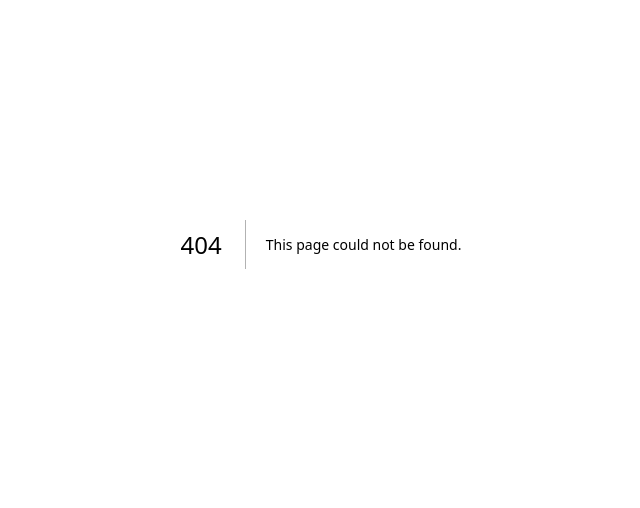
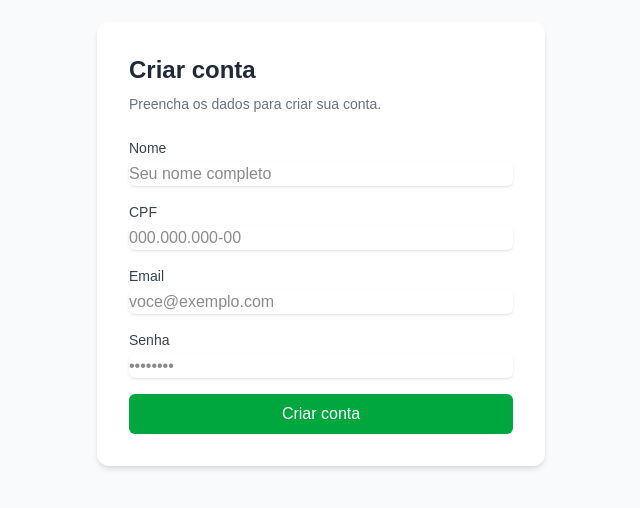
Before and after one commit to gabriel-gregori0/bank_project, a Next.js app in the folder bank_project-frontend/: page /register in a window 1280 px wide. Before the commit this address had no page. Shown: the part 156-664 px from the top of the page, without its empty margins (319-959 px from the left). Built offline with nearby package versions, Linux system fonts and the light colour scheme.

Commit message:
Creating register page

```diff
--- a/bank_project-frontend/src/app/login/page.tsx
+++ b/bank_project-frontend/src/app/login/page.tsx
@@ -22,7 +22,6 @@ export default function LoginPage() {
       return;
     }
 
-    // Aqui você chamaria sua API de autenticação. Por enquanto mostramos uma simulação.
     setSuccess("Login bem-sucedido (simulação).");
     console.log("Login submit", { email, password });
   };
@@ -82,7 +81,7 @@ export default function LoginPage() {
 
         <p className="text-center text-sm text-gray-600 mt-6">
           Ainda não tem conta?{' '}
-          <Link href="#" className="text-blue-600 hover:underline">Criar conta</Link>
+          <Link href="/register" className="text-blue-600 hover:underline">Criar conta</Link>
         </p>
       </div>
     </main>
--- /dev/null
+++ b/bank_project-frontend/src/app/register/page.tsx
@@ -0,0 +1,134 @@
+"use client";
+
+import React, { useState } from "react";
+import { useRouter } from "next/navigation";
+
+export default function RegisterPage() {
+  const [name, setName] = useState("");
+  const [cpf, setCpf] = useState("");
+  const [email, setEmail] = useState("");
+  const [password, setPassword] = useState("");
+  const [error, setError] = useState("");
+  const [success, setSuccess] = useState("");
+  const [loading, setLoading] = useState(false);
+  const router = useRouter();
+
+  const handleSubmit = async (e: React.FormEvent) => {
+    e.preventDefault();
+    setError("");
+    setSuccess("");
+
+    if (!name.trim()) {
+      setError("Por favor, informe o nome.");
+      return;
+    }
+    if (!cpf.trim()) {
+      setError("Por favor, informe o CPF.");
+      return;
+    }
+    if (!email.trim()) {
+      setError("Por favor, informe o email.");
+      return;
+    }
+    if (!password.trim()) {
+      setError("Por favor, informe a senha.");
+      return;
+    }
+
+    setLoading(true);
+    try {
+      const res = await fetch("/api/user", {
+        method: "POST",
+        headers: { "Content-Type": "application/json" },
+    body: JSON.stringify({ name, cpf, email, password }),
+      });
+
+      if (!res.ok) {
+        const text = await res.text();
+        throw new Error(text || `Erro: ${res.status}`);
+      }
+
+      const created = await res.json();
+      setSuccess("Usuário criado com sucesso.");
+      // redireciona para login após curto delay
+      setTimeout(() => router.push("/login"), 1000);
+      console.log("Usuário criado:", created);
+    } catch (err: any) {
+      setError(err.message || "Erro ao criar usuário.");
+    } finally {
+      setLoading(false);
+    }
+  };
+
+  return (
+    <main className="min-h-screen flex items-center justify-center bg-gray-50">
+      <div className="w-full max-w-md bg-white rounded-xl shadow-md p-8 mx-4">
+        <h2 className="text-2xl font-semibold text-gray-800 mb-2">Criar conta</h2>
+        <p className="text-sm text-gray-500 mb-6">Preencha os dados para criar sua conta.</p>
+
+        <form onSubmit={handleSubmit} className="space-y-4">
+          <div>
+            <label htmlFor="name" className="block text-sm font-medium text-gray-700">Nome</label>
+            <input
+              id="name"
+              type="text"
+              value={name}
+              onChange={(e) => setName(e.target.value)}
+              className="mt-1 block w-full rounded-md border-gray-200 shadow-sm focus:border-blue-500 focus:ring-blue-500"
+              placeholder="Seu nome completo"
+            />
+          </div>
+
+          <div>
+            <label htmlFor="cpf" className="block text-sm font-medium text-gray-700">CPF</label>
+            <input
+              id="cpf"
+              type="text"
+              value={cpf}
+              onChange={(e) => setCpf(e.target.value)}
+              className="mt-1 block w-full rounded-md border-gray-200 shadow-sm focus:border-blue-500 focus:ring-blue-500"
+              placeholder="000.000.000-00"
+            />
+          </div>
+
+          <div>
+            <label htmlFor="email" className="block text-sm font-medium text-gray-700">Email</label>
+            <input
+              id="email"
+              type="email"
+              value={email}
+              onChange={(e) => setEmail(e.target.value)}
+              className="mt-1 block w-full rounded-md border-gray-200 shadow-sm focus:border-blue-500 focus:ring-blue-500"
+              placeholder="voce@exemplo.com"
+            />
+          </div>
+
+          <div>
+            <label htmlFor="password" className="block text-sm font-medium text-gray-700">Senha</label>
+            <input
+              id="password"
+              type="password"
+              value={password}
+              onChange={(e) => setPassword(e.target.value)}
+              className="mt-1 block w-full rounded-md border-gray-200 shadow-sm focus:border-blue-500 focus:ring-blue-500"
+              placeholder="••••••••"
+            />
+          </div>
+
+          {error && <div className="text-sm text-red-600">{error}</div>}
+          {success && <div className="text-sm text-green-600">{success}</div>}
+
+          <div>
+            <button
+              type="submit"
+              disabled={loading}
+              className="w-full inline-flex items-center justify-center rounded-md bg-green-600 px-4 py-2 text-white hover:bg-green-700 disabled:opacity-60 focus:outline-none"
+            >
+              {loading ? "Criando..." : "Criar conta"}
+            </button>
+          </div>
+        </form>
+      </div>
+    </main>
+  );
+}
```
